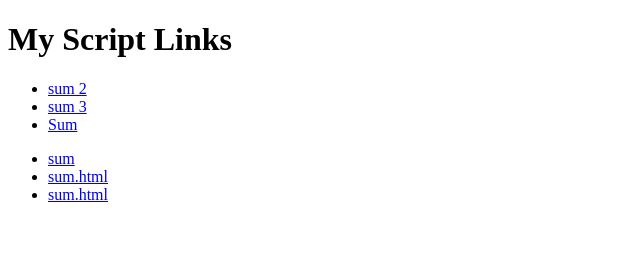
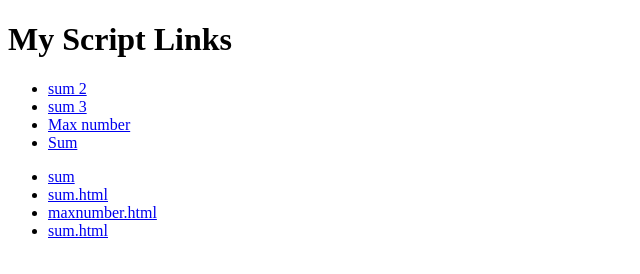
Before and after one commit to tallerdeldiablo/100-JS-scripts, a plain HTML site: page index.html in a window 1280 px wide. Shown: the whole page, without its empty margins (0-640 px from the left). Drawn offline with Linux system fonts and the light colour scheme.

Commit message:
Update index.html

```diff
--- a/index.html
+++ b/index.html
@@ -9,6 +9,7 @@
 
     <li><a href="sum">sum 2</a></li>
    <li><a href="scripts/sum.html">sum 3 </a></li>
+     <li><a href="scripts/maxnumber.html">Max number </a></li>
 
   <li><a href="https://tallerdeldiablo.github.io/100-JS-scripts/sum.html"> Sum</a>
 </ul>
```
